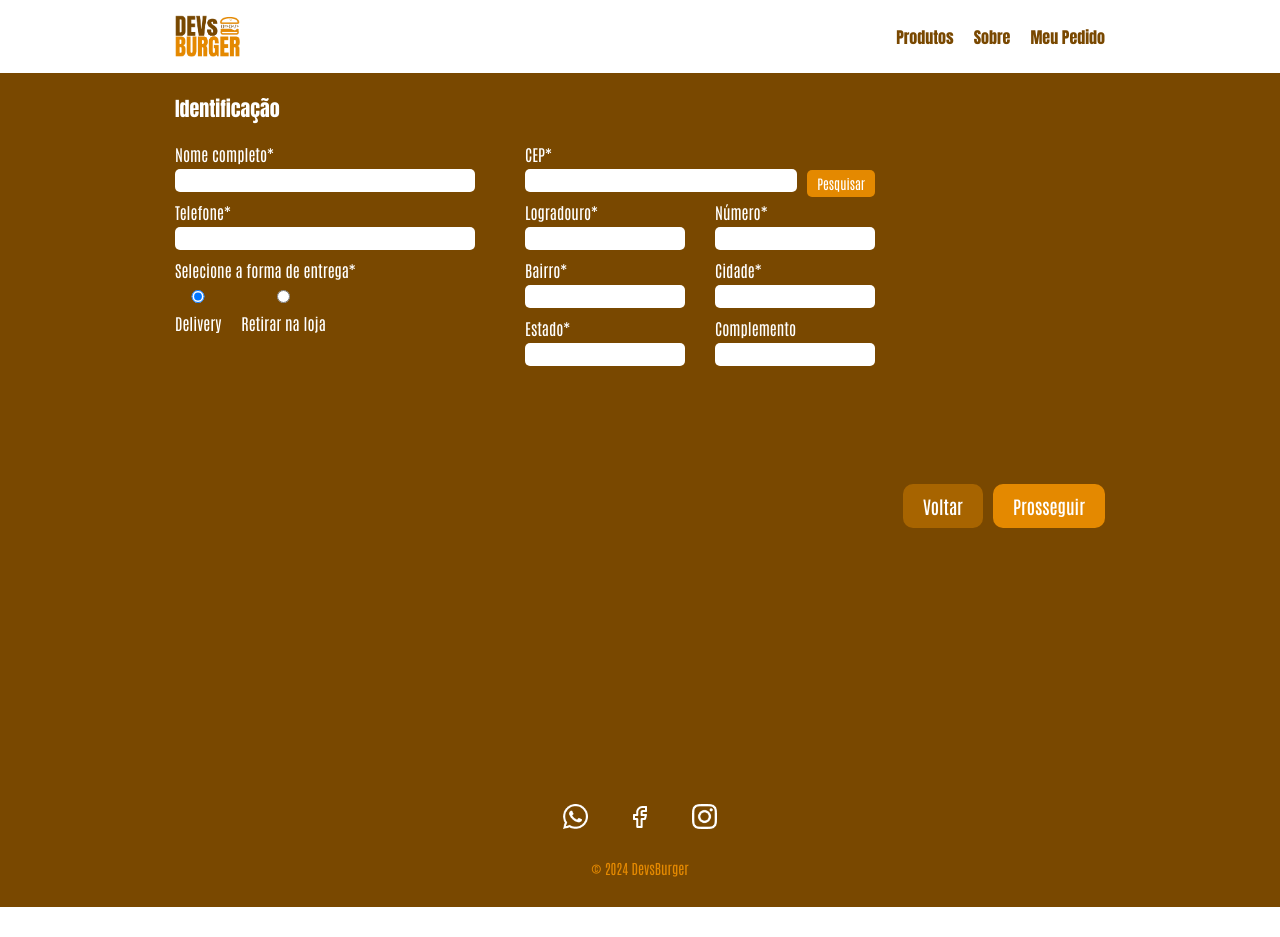
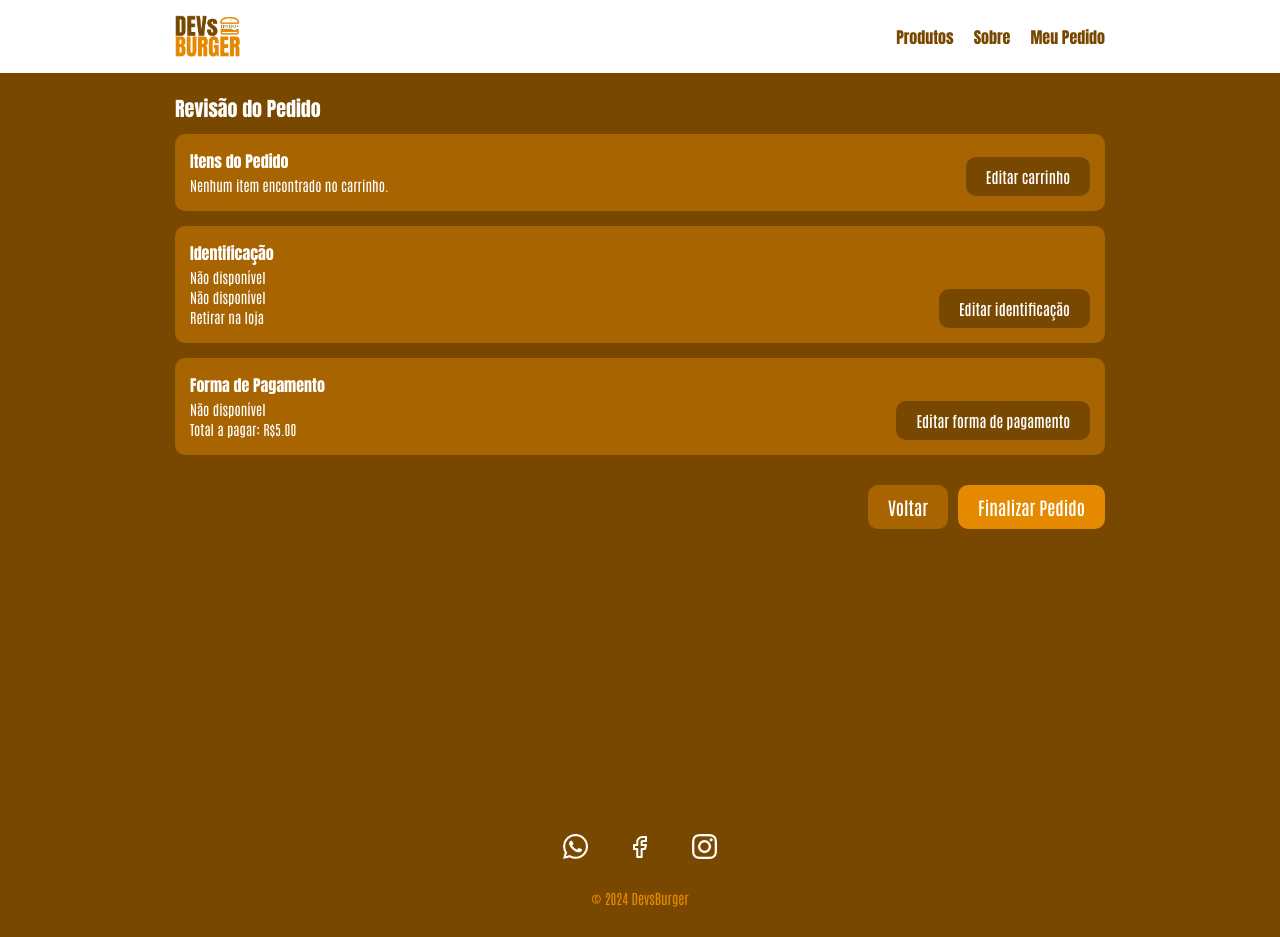
Before and after one commit to gabinag/devsburger, a React (Vite) app: page /revisao in a window 1280 px wide. Before the commit this address led to /dados. Before the commit the page ends 907 px from the top, so only its background shows below. Built offline with nearby package versions, Linux system fonts and the light colour scheme.

Commit message:
atualiza para pedido context e adiciona taxa de entrega para delivery

```diff
--- a/src/context/PedidoContext.jsx
+++ b/src/context/PedidoContext.jsx
@@ -3,14 +3,23 @@ import { createContext, useState, useEffect } from 'react';
 export const PedidoContext = createContext();
 
 export const PedidoProvider = ({ children }) => {
+  const [form, setForm] = useState({});
   const [message, setMessage] = useState('');
   const [deliveryMethod, setDeliveryMethod] = useState('');
+  const [paymentMethod, setPaymentMethod] = useState('');
+  const [observation, setObservation] = useState('');
+  const [deliveryFee, setDeliveryFee] = useState(5);
 
   useEffect(() => {
+    const storedForm = JSON.parse(localStorage.getItem('form'));
     const storedDeliveryMethod = localStorage.getItem('deliveryMethod');
-    if (storedDeliveryMethod) {
-      setDeliveryMethod(storedDeliveryMethod);
-    }
+    const storedPaymentMethod = localStorage.getItem('paymentMethod');
+    const storedObservation = localStorage.getItem('observation');
+
+    if (storedForm) setForm(storedForm);
+    if (storedDeliveryMethod) setDeliveryMethod(storedDeliveryMethod);
+    if (storedPaymentMethod) setPaymentMethod(storedPaymentMethod);
+    if (storedObservation) setObservation(storedObservation);
 
     const storedMessage = localStorage.getItem('message');
     if (storedMessage) {
@@ -19,7 +28,21 @@ export const PedidoProvider = ({ children }) => {
   }, []);
 
   return (
-    <PedidoContext.Provider value={{ message, setMessage, deliveryMethod, setDeliveryMethod }}>
+    <PedidoContext.Provider
+      value={{
+        form,
+        setForm,
+        deliveryMethod,
+        setDeliveryMethod,
+        paymentMethod,
+        setPaymentMethod,
+        observation,
+        setObservation,
+        deliveryFee,
+        message,
+        setMessage
+    }}
+    >
       {children}
     </PedidoContext.Provider>
   );
--- a/src/pages/Dados/Dados.jsx
+++ b/src/pages/Dados/Dados.jsx
@@ -9,34 +9,14 @@ import { Header } from '../../components/Header/Header';
 import { Footer } from '../../components/Footer/Footer';
 
 export const Dados = () => {
-  const { setDeliveryMethod } = useContext(PedidoContext);
+  const { deliveryMethod, setDeliveryMethod, form, setForm } = useContext(PedidoContext);
   const navigate = useNavigate();
-  const [deliveryOption, setDeliveryOption] = useState('delivery');
+  const [deliveryOption, setDeliveryOption] = useState(deliveryMethod || 'delivery');
   const [cep, setCep] = useState('');
-  const [form, setForm] = useState({
-    name: '',
-    phone: '',
-    address: {
-      logradouro: '',
-      numero: '',
-      bairro: '',
-      localidade: '',
-      uf: '',
-      complemento: ''
-    }
-  });
 
   useEffect(() => {
-    const storedForm = localStorage.getItem('form');
-    if (storedForm) {
-      setForm(JSON.parse(storedForm));
-    }
-
-    const storedDeliveryOption = localStorage.getItem('deliveryOption');
-    if (storedDeliveryOption) {
-      setDeliveryOption(storedDeliveryOption);
-    }
-  }, []);
+    setDeliveryOption(deliveryMethod);
+  }, [deliveryMethod]);
 
   const handleChange = (e) => {
     const { name, value } = e.target;
@@ -50,17 +30,14 @@ export const Dados = () => {
         }
       };
       setForm(updatedForm);
-      localStorage.setItem('form', JSON.stringify(updatedForm));
     } else {
       const updatedForm = {
         ...form,
         [name]: value
       };
       setForm(updatedForm);
-      localStorage.setItem('form', JSON.stringify(updatedForm));
     }
   };
-
 
   const handleSubmit = (e) => {
     e.preventDefault();
@@ -72,14 +49,13 @@ export const Dados = () => {
       }
     }
 
-    localStorage.setItem('form', JSON.stringify(form));
-    localStorage.setItem('deliveryOption', deliveryOption);
     setDeliveryMethod(deliveryOption);
     navigate('/pagamento');
   };
 
   const handleOptionChange = (e) => {
     setDeliveryOption(e.target.value);
+    setDeliveryMethod(e.target.value);
   };
 
   const consultaCep = async () => {
--- a/src/pages/Pagamento/Pagamento.jsx
+++ b/src/pages/Pagamento/Pagamento.jsx
@@ -5,11 +5,13 @@ import styles from './Pagamento.module.css';
 import { Botao } from '../../components/Botao/Botao';
 import { Header } from '../../components/Header/Header';
 import { Footer } from '../../components/Footer/Footer';
+import { PedidoContext } from '../../context/PedidoContext';
 
 export const Pagamento = () => {
   const navigate = useNavigate();
   const [selectedPayment, setSelectedPayment] = useState('');
   const { cart } = useContext(CartContext);
+  const { deliveryMethod, deliveryFee } = useContext(PedidoContext);
 
   useEffect(() => {
     const savedPaymentMethod = localStorage.getItem('paymentMethod');
@@ -19,7 +21,9 @@ export const Pagamento = () => {
   }, []);
 
   const calculaPrecoTotal = () => {
-    return cart.reduce((total, item) => total + item.price * item.quantity, 0);
+    let total = cart.reduce((total, item) => total + item.price * item.quantity, 0);
+    total += deliveryFee;
+    return total;
   };
 
   const handleRadioChange = (e) => {
@@ -149,6 +153,9 @@ export const Pagamento = () => {
                       )}
                     </ul>
                 </div>
+                {deliveryMethod === 'delivery' && (
+                  <p className={styles.total}>Taxa de entrega: R$5.00</p>
+                )}
                 <p className={styles.total}>Valor total: R${calculaPrecoTotal().toFixed(2)}</p>
               </div>
             </div>
--- a/src/pages/Revisao/Revisao.jsx
+++ b/src/pages/Revisao/Revisao.jsx
@@ -1,4 +1,4 @@
-import { useEffect, useState, useContext } from 'react';
+import { useContext } from 'react';
 import { useNavigate } from 'react-router-dom';
 import styles from './Revisao.module.css';
 import apiDevsBurger from '../../services/apiDevsBurger';
@@ -6,43 +6,31 @@ import { Botao } from '../../components/Botao/Botao';
 import { Header } from '../../components/Header/Header';
 import { Footer } from '../../components/Footer/Footer';
 import { CartContext } from '../../context/CartContext';
+import { PedidoContext } from '../../context/PedidoContext';
 
 export const Revisao = () => {
   const navigate = useNavigate();
-  const [form, setForm] = useState({});
-  const [deliveryOption, setDeliveryOption] = useState('');
-  const [paymentMethod, setPaymentMethod] = useState('');
-  const [observation, setObservation] = useState('');
   const { cart, clearCart } = useContext(CartContext);
+  const {
+    form,
+    deliveryMethod,
+    paymentMethod,
+    observation,
+    deliveryFee,
+  } = useContext(PedidoContext);
 
-  useEffect(() => {
-    const storedForm = JSON.parse(localStorage.getItem('form'));
-    const storedDeliveryOption = localStorage.getItem('deliveryOption');
-    const storedPaymentMethod = localStorage.getItem('paymentMethod');
-    const storedObservation = localStorage.getItem('observation');
-
-    if (storedForm && storedDeliveryOption && storedPaymentMethod) {
-      setForm(storedForm);
-      setDeliveryOption(storedDeliveryOption);
-      setPaymentMethod(storedPaymentMethod);
-      setObservation(storedObservation || '');
-    } else {
-      navigate('/dados');
-    }
-  }, [navigate]);
-
-  const totalPrice = cart.reduce((total, item) => total + (item.price * item.quantity), 0);
+  const totalPrice = cart.reduce((total, item) => total + item.price * item.quantity, 0) + deliveryFee;
 
   const handleConfirm = async () => {
-    const formattedAddress = deliveryOption === 'delivery'
+    const formattedAddress = deliveryMethod === 'delivery'
       ? `${form.address.logradouro}, ${form.address.numero} - ${form.address.bairro}, ${form.address.localidade} - ${form.address.uf}${form.address.complemento ? ` (${form.address.complemento})` : ''}`
       : 'Retirada na loja';
 
     const orderData = {
       ...form,
-      deliveryMethod: deliveryOption,
+      deliveryMethod,
       address: formattedAddress,
-      paymentMethod: paymentMethod,
+      paymentMethod,
       items: cart.map(item => ({
         productId: item.id,
         quantity: item.quantity,
@@ -51,24 +39,14 @@ export const Revisao = () => {
       totalPrice: parseFloat(totalPrice.toFixed(2)),
     };
 
-    if (observation.trim() !== '') {
-      orderData.observation = observation;
-    }
-
-    console.log('Dados do pedido:', orderData);
-
     try {
       const response = await apiDevsBurger.post('/order', orderData);
       const orderId = response.data.id;
       localStorage.setItem('orderId', orderId);
-      localStorage.removeItem('observation');
-      localStorage.removeItem('form');
-      localStorage.removeItem('deliveryOption');
-      localStorage.removeItem('paymentMethod');
       clearCart();
       navigate('/pedido');
     } catch (error) {
-      console.error('Erro ao realizar pedido:', error.response?.data || error.message)
+      console.error('Erro ao realizar pedido:', error.response?.data || error.message);
       alert('Erro ao realizar pedido. Por favor, tente novamente.');
     }
   };
@@ -102,7 +80,7 @@ export const Revisao = () => {
                 )}
               </div>
               <div className={styles.btnEdit}>
-                <Botao label="Editar carrinho" backgroundColor="var(--marrom)" fontSize="1.5rem" onClick={() => navigate('/carrinho')}/>
+                <Botao label="Editar carrinho" backgroundColor="var(--marrom)" fontSize="1.5rem" onClick={() => navigate('/carrinho')} />
               </div>
             </div>
             <div className={styles.cardRevisao}>
@@ -110,13 +88,13 @@ export const Revisao = () => {
                 <h2>Identificação</h2>
                 <p>{form.name || 'Não disponível'}</p>
                 <p>{form.phone || 'Não disponível'}</p>
-                <p>{deliveryOption === 'delivery' ? 'Delivery' : 'Retirar na loja'}</p>
-                {deliveryOption === 'delivery' && (
+                <p>{deliveryMethod === 'delivery' ? 'Delivery' : 'Retirar na loja'}</p>
+                {deliveryMethod === 'delivery' && (
                   <p>{`${form.address.logradouro || ''}, ${form.address.numero || ''} - ${form.address.bairro || ''}, ${form.address.localidade} - ${form.address.uf}${form.address.complemento ? ` (${form.address.complemento})` : ''}`}</p>
                 )}
               </div>
               <div className={styles.btnEdit}>
-                <Botao label="Editar identificação" backgroundColor="var(--marrom)" fontSize="1.5rem" onClick={() => navigate('/dados')}/>
+                <Botao label="Editar identificação" backgroundColor="var(--marrom)" fontSize="1.5rem" onClick={() => navigate('/dados')} />
               </div>
             </div>
             <div className={styles.cardRevisao}>
@@ -126,12 +104,12 @@ export const Revisao = () => {
                 <p><strong>Total a pagar:</strong> R${totalPrice.toFixed(2)}</p>
               </div>
               <div className={styles.btnEdit}>
-                <Botao label="Editar forma de pagamento" backgroundColor="var(--marrom)" fontSize="1.5rem" onClick={() => navigate('/pagamento')}/>
+                <Botao label="Editar forma de pagamento" backgroundColor="var(--marrom)" fontSize="1.5rem" onClick={() => navigate('/pagamento')} />
               </div>
             </div>
             <div className={styles.wrapBtn}>
-              <Botao onClick={() => navigate('/pagamento')} label="Voltar"/>
-              <Botao onClick={handleConfirm} label="Finalizar Pedido" backgroundColor="var(--laranja)"/>
+              <Botao onClick={() => navigate('/pagamento')} label="Voltar" />
+              <Botao onClick={handleConfirm} label="Finalizar Pedido" backgroundColor="var(--laranja)" />
             </div>
           </div>
         </div>
```
Lines whose indentation alone changed are shown as unchanged.
